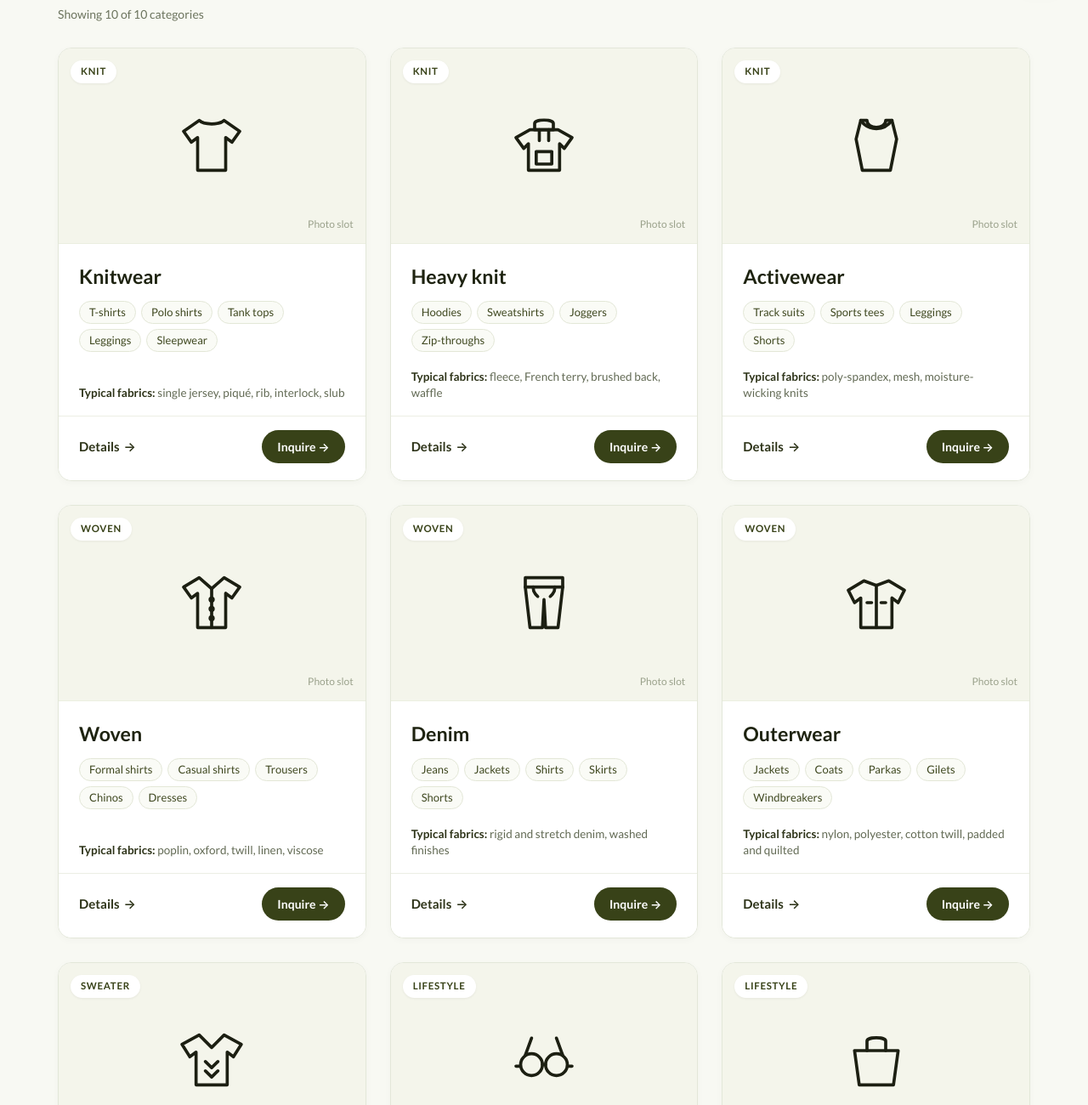
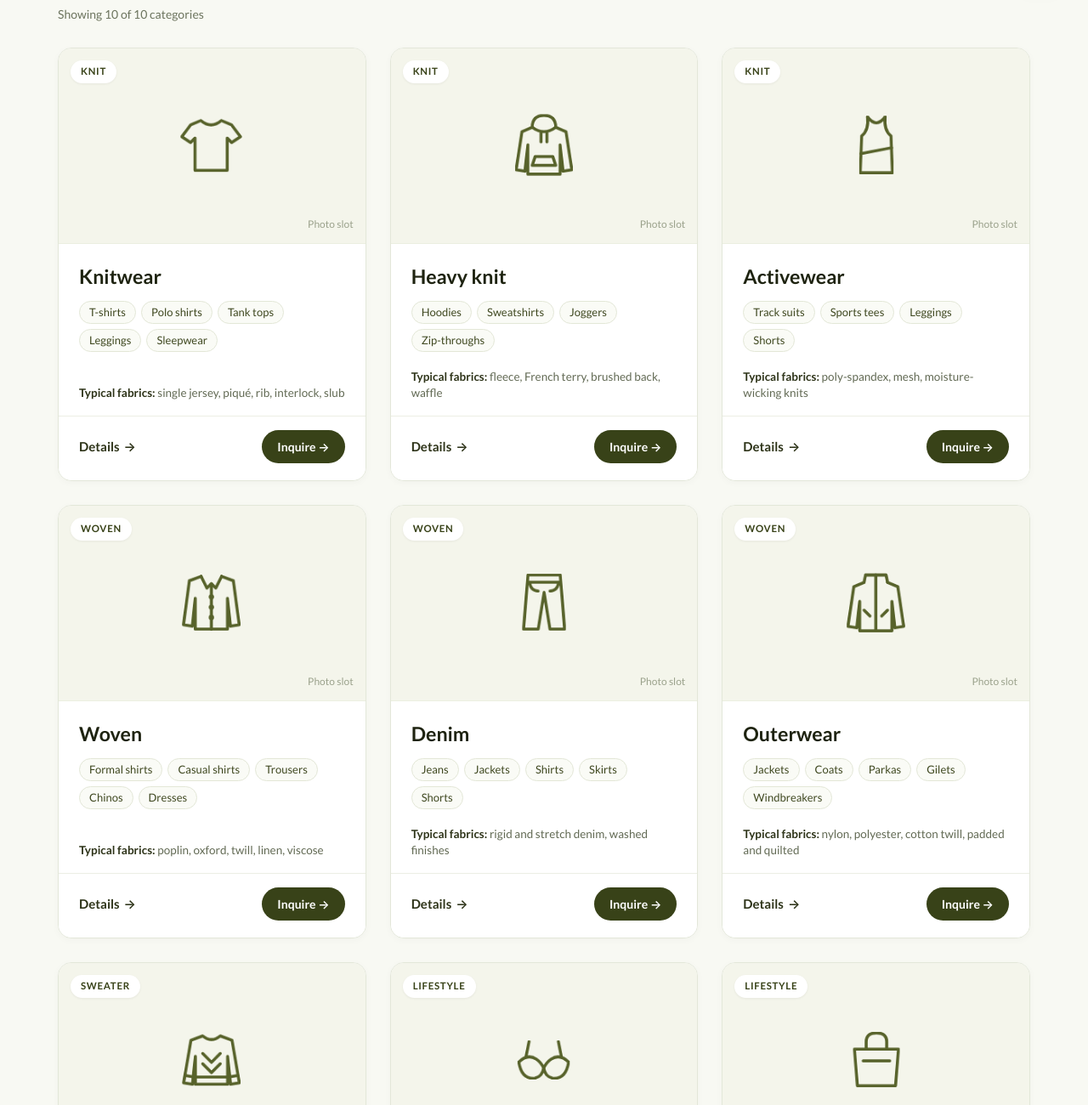
Before and after one commit to rafimohaimen-del/RakuTex, a plain HTML site: page products.html in a window 1280 px wide. Shown: the part 800-2100 px from the top of the page at 85% size. Drawn offline with Linux system fonts and the light colour scheme; a web font is replaced by a local one.

Commit message:
feat: populate catalogue category cards on products.html with class-specific illustrations

```diff
--- a/assets/css/pages.css
+++ b/assets/css/pages.css
@@ -648,12 +648,14 @@
   margin-bottom: 12px;
 }
 
-.category-hero-eyebrow svg {
+.category-hero-eyebrow svg,
+.category-hero-eyebrow img {
   width: 20px;
   height: 20px;
   stroke: #57622A;
   fill: none;
   stroke-width: 2;
+  object-fit: contain;
 }
 
 .category-hero-eyebrow span {
@@ -1058,12 +1060,14 @@
   justify-content: center;
 }
 
-.category-related-icon-wrap svg {
+.category-related-icon-wrap svg,
+.category-related-icon-wrap img {
   width: 38px;
   height: 38px;
   stroke: #57622A;
   fill: none;
   stroke-width: 1.8;
+  object-fit: contain;
 }
 
 .category-related-card-title {
@@ -2125,12 +2129,16 @@
   justify-content: center;
 }
 
-.catalogue-card-illustration svg {
+.catalogue-card-illustration svg,
+.catalogue-card-illustration img,
+.catalogue-card-img {
   width: 88px;
   height: 88px;
   stroke: #57622A;
   fill: none;
   stroke-width: 1.8;
+  object-fit: contain;
+  display: block;
 }
 
 .catalogue-card-body {
--- a/products.html
+++ b/products.html
@@ -124,7 +124,7 @@
               <span class="catalogue-card-badge">KNIT</span>
               <span class="catalogue-card-slot-label">Photo slot</span>
               <div class="catalogue-card-illustration">
-                <svg viewBox="0 0 48 48"><use href="assets/icons/icons.svg#icon-knitwear"></use></svg>
+                <img src="assets/images/categories/knitwear.png" alt="Knitwear illustration" class="catalogue-card-img" width="88" height="88" loading="lazy">
               </div>
             </div>
             <div class="catalogue-card-body">
@@ -152,7 +152,7 @@
               <span class="catalogue-card-badge">KNIT</span>
               <span class="catalogue-card-slot-label">Photo slot</span>
               <div class="catalogue-card-illustration">
-                <svg viewBox="0 0 48 48"><use href="assets/icons/icons.svg#icon-heavy-knit"></use></svg>
+                <img src="assets/images/categories/heavy-knit.png" alt="Heavy knit illustration" class="catalogue-card-img" width="88" height="88" loading="lazy">
               </div>
             </div>
             <div class="catalogue-card-body">
@@ -179,7 +179,7 @@
               <span class="catalogue-card-badge">KNIT</span>
               <span class="catalogue-card-slot-label">Photo slot</span>
               <div class="catalogue-card-illustration">
-                <svg viewBox="0 0 48 48"><use href="assets/icons/icons.svg#icon-activewear"></use></svg>
+                <img src="assets/images/categories/activewear.png" alt="Activewear illustration" class="catalogue-card-img" width="88" height="88" loading="lazy">
               </div>
             </div>
             <div class="catalogue-card-body">
@@ -206,7 +206,7 @@
               <span class="catalogue-card-badge">WOVEN</span>
               <span class="catalogue-card-slot-label">Photo slot</span>
               <div class="catalogue-card-illustration">
-                <svg viewBox="0 0 48 48"><use href="assets/icons/icons.svg#icon-woven"></use></svg>
+                <img src="assets/images/categories/woven.png" alt="Woven illustration" class="catalogue-card-img" width="88" height="88" loading="lazy">
               </div>
             </div>
             <div class="catalogue-card-body">
@@ -234,7 +234,7 @@
               <span class="catalogue-card-badge">WOVEN</span>
               <span class="catalogue-card-slot-label">Photo slot</span>
               <div class="catalogue-card-illustration">
-                <svg viewBox="0 0 48 48"><use href="assets/icons/icons.svg#icon-denim"></use></svg>
+                <img src="assets/images/categories/denim.png" alt="Denim illustration" class="catalogue-card-img" width="88" height="88" loading="lazy">
               </div>
             </div>
             <div class="catalogue-card-body">
@@ -262,7 +262,7 @@
               <span class="catalogue-card-badge">WOVEN</span>
               <span class="catalogue-card-slot-label">Photo slot</span>
               <div class="catalogue-card-illustration">
-                <svg viewBox="0 0 48 48"><use href="assets/icons/icons.svg#icon-outerwear"></use></svg>
+                <img src="assets/images/categories/outerwear.png" alt="Outerwear illustration" class="catalogue-card-img" width="88" height="88" loading="lazy">
               </div>
             </div>
             <div class="catalogue-card-body">
@@ -290,7 +290,7 @@
               <span class="catalogue-card-badge">SWEATER</span>
               <span class="catalogue-card-slot-label">Photo slot</span>
               <div class="catalogue-card-illustration">
-                <svg viewBox="0 0 48 48"><use href="assets/icons/icons.svg#icon-sweaters"></use></svg>
+                <img src="assets/images/categories/sweaters.png" alt="Sweaters illustration" class="catalogue-card-img" width="88" height="88" loading="lazy">
               </div>
             </div>
             <div class="catalogue-card-body">
@@ -317,7 +317,7 @@
               <span class="catalogue-card-badge">LIFESTYLE</span>
               <span class="catalogue-card-slot-label">Photo slot</span>
               <div class="catalogue-card-illustration">
-                <svg viewBox="0 0 48 48"><use href="assets/icons/icons.svg#icon-lingerie"></use></svg>
+                <img src="assets/images/categories/lingerie.png" alt="Lingerie illustration" class="catalogue-card-img" width="88" height="88" loading="lazy">
               </div>
             </div>
             <div class="catalogue-card-body">
@@ -344,7 +344,7 @@
               <span class="catalogue-card-badge">LIFESTYLE</span>
               <span class="catalogue-card-slot-label">Photo slot</span>
               <div class="catalogue-card-illustration">
-                <svg viewBox="0 0 48 48"><use href="assets/icons/icons.svg#icon-accessories"></use></svg>
+                <img src="assets/images/categories/accessories.png" alt="Accessories illustration" class="catalogue-card-img" width="88" height="88" loading="lazy">
               </div>
             </div>
             <div class="catalogue-card-body">
@@ -371,7 +371,7 @@
               <span class="catalogue-card-badge">LIFESTYLE</span>
               <span class="catalogue-card-slot-label">Photo slot</span>
               <div class="catalogue-card-illustration">
-                <svg viewBox="0 0 48 48"><use href="assets/icons/icons.svg#icon-home-textiles"></use></svg>
+                <img src="assets/images/categories/home-textiles.png" alt="Home textiles illustration" class="catalogue-card-img" width="88" height="88" loading="lazy">
               </div>
             </div>
             <div class="catalogue-card-body">
```
Also changed, not shown: category-knitwear.html (+5 -7 lines).
